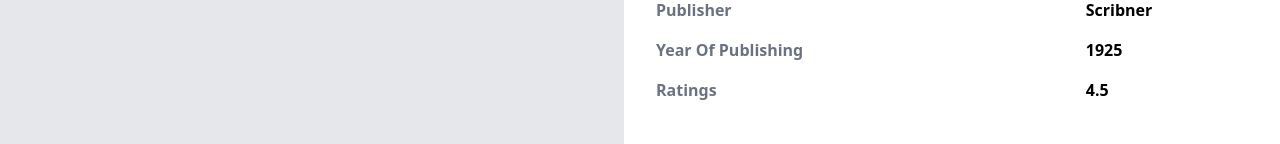
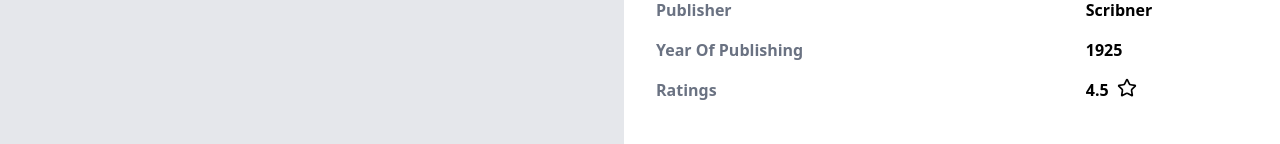
Before and after one commit to iftakhersifat/boi-poka-book-vibe, a React (Vite) app: page /bookDetails/1 in a window 1280 px wide. Shown: the part 649-793 px from the top of the page. Built offline with nearby package versions, Linux system fonts and the light colour scheme.

Commit message:
added star

```diff
--- a/src/Components/BooksDetails/BooksDetails.jsx
+++ b/src/Components/BooksDetails/BooksDetails.jsx
@@ -1,6 +1,7 @@
 import React, { useEffect, useState } from 'react';
 import { useParams } from 'react-router';
 import { addBook } from '../Utility/utility';
+import { Star } from 'lucide-react';
 
 const BooksDetails = () => {
     const { id } = useParams();
@@ -68,7 +69,7 @@ const BooksDetails = () => {
                         </tr>
                         <tr>
                             <td className="text-gray-500 font-semibold py-2">Ratings</td>
-                            <td className="font-bold text-black py-2">{rating}</td>
+                            <td className="font-bold text-black py-2 flex gap-2">{rating} <Star size={20}></Star></td>
                         </tr>
                     </tbody>
                 </table>
```
